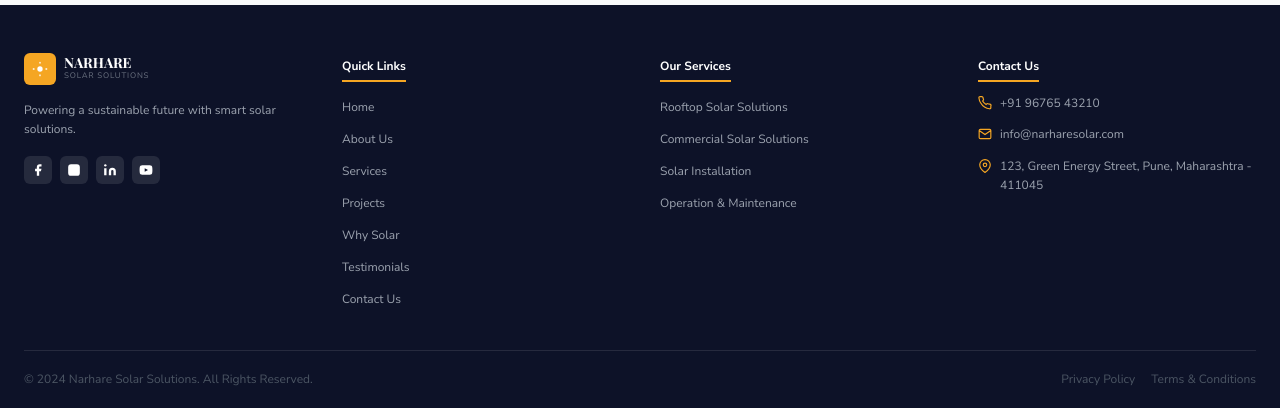
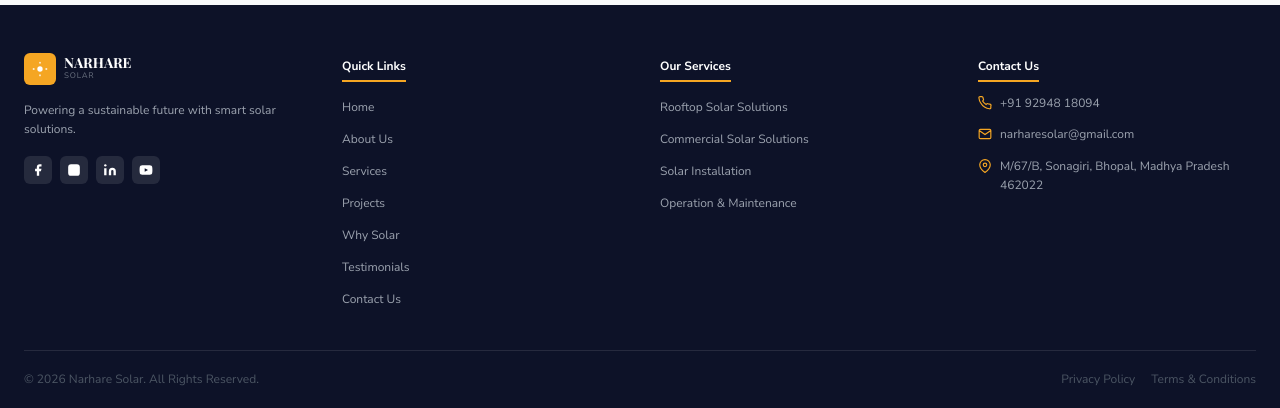
Before and after one commit to narharesolar/website-main, a Next.js app in the folder frontend/: page / in a window 1280 px wide. Shown: the part 4610-5018 px from the top of the page. Built offline with nearby package versions, Linux system fonts and the light colour scheme; no server answers.

Commit message:
Footer change for contact info update

```diff
--- a/frontend/components/Footer.jsx
+++ b/frontend/components/Footer.jsx
@@ -18,7 +18,7 @@ export default function Footer() {
             </div>
             <div>
               <div className="font-display font-bold text-white text-sm leading-none">NARHARE</div>
-              <div className="text-gray-500 text-[8px] tracking-widest uppercase">Solar Solutions</div>
+              <div className="text-gray-500 text-[8px] tracking-widest uppercase">Solar</div>
             </div>
           </div>
           <p className="text-gray-400 text-xs leading-relaxed mb-4">
@@ -63,9 +63,9 @@ export default function Footer() {
           <h4 className="text-white text-xs font-bold mb-3 pb-1.5 border-b-2 border-yellow inline-block">Contact Us</h4>
           <div className="flex flex-col gap-3">
             {[
-              { icon: "M22 16.92v3a2 2 0 0 1-2.18 2 19.79 19.79 0 0 1-8.63-3.07A19.5 19.5 0 0 1 4.69 12a19.79 19.79 0 0 1-3.07-8.67A2 2 0 0 1 3.62 1h3a2 2 0 0 1 2 1.72c.127.96.361 1.903.7 2.81a2 2 0 0 1-.45 2.11L7.91 8.6a16 16 0 0 0 6 6l.96-.96a2 2 0 0 1 2.11-.45c.907.339 1.85.573 2.81.7A2 2 0 0 1 22 16.92z", text: "+91 96765 43210" },
-              { icon: "M4 4h16c1.1 0 2 .9 2 2v12c0 1.1-.9 2-2 2H4c-1.1 0-2-.9-2-2V6c0-1.1.9-2 2-2zM22 6l-10 7L2 6", text: "info@narharesolar.com" },
-              { icon: "M21 10c0 7-9 13-9 13s-9-6-9-13a9 9 0 0 1 18 0zM12 10m-3 0a3 3 0 1 0 6 0 3 3 0 1 0-6 0", text: "123, Green Energy Street, Pune, Maharashtra - 411045" },
+              { icon: "M22 16.92v3a2 2 0 0 1-2.18 2 19.79 19.79 0 0 1-8.63-3.07A19.5 19.5 0 0 1 4.69 12a19.79 19.79 0 0 1-3.07-8.67A2 2 0 0 1 3.62 1h3a2 2 0 0 1 2 1.72c.127.96.361 1.903.7 2.81a2 2 0 0 1-.45 2.11L7.91 8.6a16 16 0 0 0 6 6l.96-.96a2 2 0 0 1 2.11-.45c.907.339 1.85.573 2.81.7A2 2 0 0 1 22 16.92z", text: "+91 92948 18094" },
+              { icon: "M4 4h16c1.1 0 2 .9 2 2v12c0 1.1-.9 2-2 2H4c-1.1 0-2-.9-2-2V6c0-1.1.9-2 2-2zM22 6l-10 7L2 6", text: "narharesolar@gmail.com" },
+              { icon: "M21 10c0 7-9 13-9 13s-9-6-9-13a9 9 0 0 1 18 0zM12 10m-3 0a3 3 0 1 0 6 0 3 3 0 1 0-6 0", text: "M/67/B, Sonagiri, Bhopal, Madhya Pradesh 462022" },
             ].map(({ icon, text }, i) => (
               <div key={i} className="flex gap-2 items-start">
                 <svg className="w-3.5 h-3.5 mt-0.5 flex-shrink-0" fill="none" stroke="#f5a623" strokeWidth="2" viewBox="0 0 24 24">
@@ -79,7 +79,7 @@ export default function Footer() {
       </div>
 
       <div className="max-w-7xl mx-auto border-t border-white/10 pt-5 flex flex-col sm:flex-row justify-between items-center gap-2">
-        <p className="text-gray-600 text-xs">© 2024 Narhare Solar Solutions. All Rights Reserved.</p>
+        <p className="text-gray-600 text-xs">© 2026 Narhare Solar. All Rights Reserved.</p>
         <div className="flex gap-4">
           <Link href="#" className="text-gray-600 text-xs hover:text-yellow">Privacy Policy</Link>
           <Link href="#" className="text-gray-600 text-xs hover:text-yellow">Terms &amp; Conditions</Link>
--- a/frontend/pages/index.js
+++ b/frontend/pages/index.js
@@ -44,7 +44,7 @@ function Check() {
 // ── Testimonials data ──────────────────────────────────────────────────────────
 const testimonials = [
   {
-    text: "Narhare Solar Solutions delivered exactly what they promised. The team was professional, the installation was smooth and our electricity bills have reduced significantly. Highly recommended!",
+    text: "Narhare Solar delivered exactly what they promised. The team was professional, the installation was smooth and our electricity bills have reduced significantly. Highly recommended!",
     name: "Rahul Deshmukh",
     loc: "Pune, Maharashtra",
     initials: "RD",
@@ -72,8 +72,8 @@ export default function Home() {
   return (
     <>
       <Head>
-        <title>Narhare Solar Solutions – Smart Solar Energy</title>
-        <meta name="description" content="Narhare Solar Solutions provides efficient, reliable and affordable solar energy systems for homes, businesses and industries." />
+        <title>Narhare Solar – Smart Solar Energy</title>
+        <meta name="description" content="Narhare Solar provides efficient, reliable and affordable solar energy systems for homes, businesses and industries." />
         <meta name="viewport" content="width=device-width, initial-scale=1" />
         <link rel="icon" href="/favicon.ico" />
       </Head>
```
